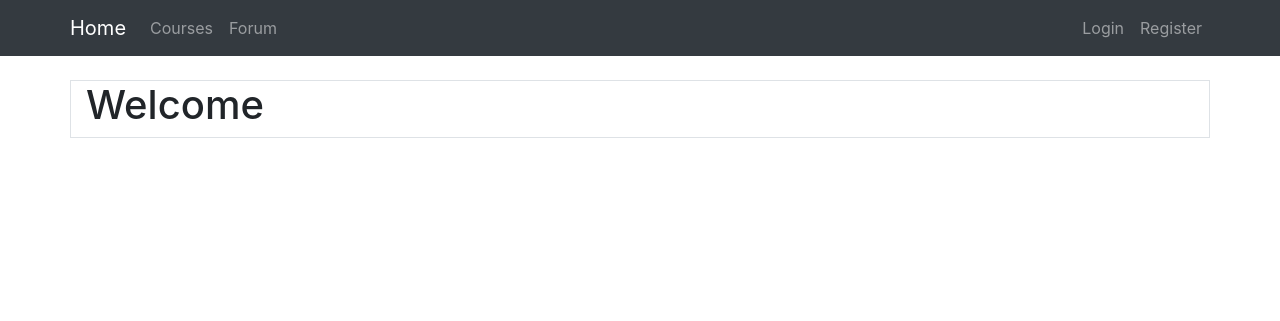
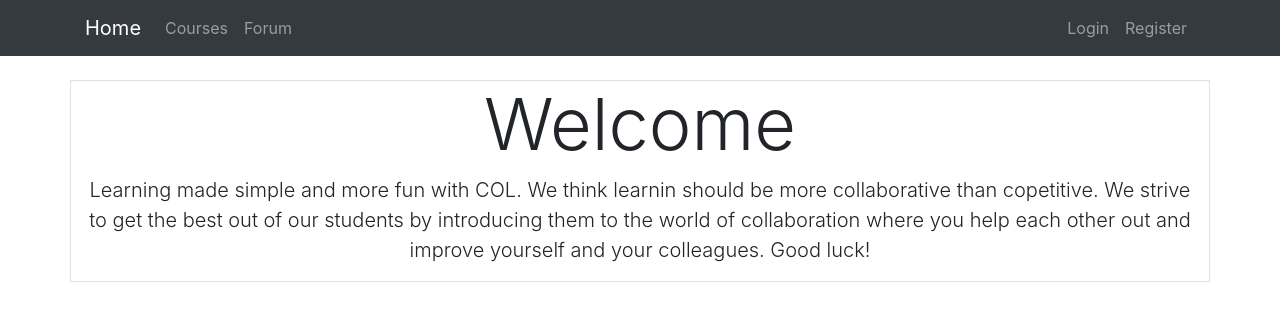
Before and after one commit to milan090/col, a Django app: page / in a window 1280 px wide. Shown: the top 321 px of the page. Run offline with Django 3.2, Linux system fonts and the light colour scheme; some libraries are stand-ins or nearby versions.

Commit message:
small changes in static content

```diff
--- a/mainApp/templates/index.html
+++ b/mainApp/templates/index.html
@@ -17,7 +17,14 @@
     <p>no profile pic</p>
     {% endif %}
     {% else %}
-    <h1>Welcome</h1>
+    <div style="text-align: center;">
+        <h1 class="lead font-weight-strong display-3">Welcome</h1>
+        <p class="lead">Learning made simple and more fun with COL. We think learnin should be more
+            collaborative than copetitive. We strive to get the best out of our students by
+            introducing them to the world of collaboration where you help each other out and improve
+            yourself and your colleagues. Good luck!
+        </p>
+    </div>
 
     {% endif %}
 
--- a/templates/base.html
+++ b/templates/base.html
@@ -1,20 +1,34 @@
 <!DOCTYPE html>
 <html lang="en">
+
 <head>
     <meta charset="UTF-8">
     <meta name="viewport" content="width=device-width, initial-scale=1.0">
     <meta http-equiv="X-UA-Compatible" content="ie=edge">
     <title>{% block title %}Title of the page goes in this block{% endblock %}</title>
-    <link rel="stylesheet" href="https://stackpath.bootstrapcdn.com/bootstrap/4.3.1/css/bootstrap.min.css" integrity="sha384-ggOyR0iXCbMQv3Xipma34MD+dH/1fQ784/j6cY/iJTQUOhcWr7x9JvoRxT2MZw1T" crossorigin="anonymous">
-    <script src="https://code.jquery.com/jquery-3.2.1.slim.min.js" integrity="sha384-KJ3o2DKtIkvYIK3UENzmM7KCkRr/rE9/Qpg6aAZGJwFDMVNA/GpGFF93hXpG5KkN" crossorigin="anonymous"></script>
-<script src="https://cdnjs.cloudflare.com/ajax/libs/popper.js/1.12.9/umd/popper.min.js" integrity="sha384-ApNbgh9B+Y1QKtv3Rn7W3mgPxhU9K/ScQsAP7hUibX39j7fakFPskvXusvfa0b4Q" crossorigin="anonymous"></script>
-<script src="https://maxcdn.bootstrapcdn.com/bootstrap/4.0.0/js/bootstrap.min.js" integrity="sha384-JZR6Spejh4U02d8jOt6vLEHfe/JQGiRRSQQxSfFWpi1MquVdAyjUar5+76PVCmYl" crossorigin="anonymous"></script>
+    <link rel="stylesheet" href="https://stackpath.bootstrapcdn.com/bootstrap/4.3.1/css/bootstrap.min.css"
+        integrity="sha384-ggOyR0iXCbMQv3Xipma34MD+dH/1fQ784/j6cY/iJTQUOhcWr7x9JvoRxT2MZw1T" crossorigin="anonymous">
+    <script src="https://code.jquery.com/jquery-3.2.1.slim.min.js"
+        integrity="sha384-KJ3o2DKtIkvYIK3UENzmM7KCkRr/rE9/Qpg6aAZGJwFDMVNA/GpGFF93hXpG5KkN" crossorigin="anonymous">
+    </script>
+    <script src="https://cdnjs.cloudflare.com/ajax/libs/popper.js/1.12.9/umd/popper.min.js"
+        integrity="sha384-ApNbgh9B+Y1QKtv3Rn7W3mgPxhU9K/ScQsAP7hUibX39j7fakFPskvXusvfa0b4Q" crossorigin="anonymous">
+    </script>
+    <script src="https://maxcdn.bootstrapcdn.com/bootstrap/4.0.0/js/bootstrap.min.js"
+        integrity="sha384-JZR6Spejh4U02d8jOt6vLEHfe/JQGiRRSQQxSfFWpi1MquVdAyjUar5+76PVCmYl" crossorigin="anonymous">
+    </script>
 </head>
+
 <body>
-    <nav class="navbar navbar-dark bg-dark navbar-expand ">
+    <nav class="navbar navbar-dark bg-dark navbar-expand-lg ">
         <div class="container">
+
             <a href="{% url 'index' %}" class="navbar-brand">Home</a>
-
+            <button class="navbar-toggler" type="button" data-toggle="collapse" data-target="#navbarSupportedContent"
+                aria-controls="navbarSupportedContent" aria-expanded="false" aria-label="Toggle navigation">
+                <span class="navbar-toggler-icon"></span>
+            </button>
+            <div class="collapse navbar-collapse" id="navbarSupportedContent">
                 <div class="nav navbar-nav">
                     <a href="{% url 'courses' %}" class="nav-item nav-link">Courses</a>
                     {% if user.is_authenticated %}
@@ -32,9 +46,11 @@
                     {% endif %}
                 </div>
             </div>
+        </div>
     </nav>
     {% block content %}
     <!-- Actual content goes in here -->
     {% endblock %}
 </body>
+
 </html>
```
Lines whose indentation alone changed are shown as unchanged.
